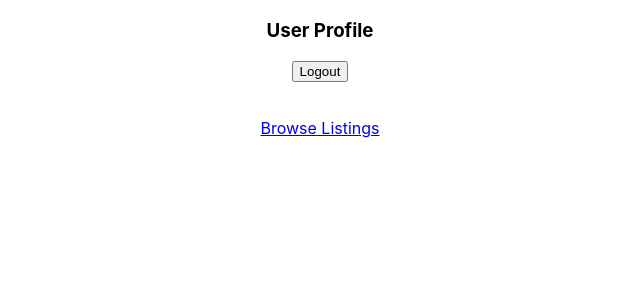
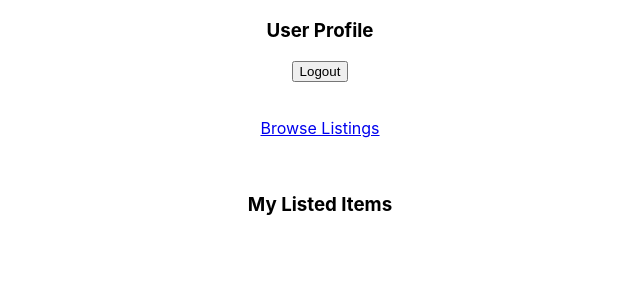
Before and after one commit to BW-MyTechStuff/Frontend, a React (Create React App) app: page /user-dashboard in a window 1280 px wide. Shown: the top 300 px of the page, without its empty margins (320-960 px from the left). Built offline with nearby package versions, Linux system fonts and the light colour scheme; no server answers; sample sign-in values are in the browser's storage.

Commit message:
rendering owners listed items

```diff
--- a/src/components/UserDashboard.js
+++ b/src/components/UserDashboard.js
@@ -2,17 +2,17 @@ import React, { useState, useEffect } from "react"
 import { Link } from "react-router-dom";
 import { axiosWithAuth } from "../utils/axiosWithAuth";
 
-export default function UserDashBoard(props) {
+export default function UserDashboard(props) {
 
     const [ user, setUser] = useState([])
     const userName = localStorage.getItem("name");
 
     useEffect(() => {
-        axiosWithAuth()
+    axiosWithAuth()
         .get(`/users/user/name/${userName}`)
         .then(res => {
-            console.log(userName);
-            console.log(res.data);
+            // console.log(userName);
+            // console.log(res.data);
             setUser(res.data);
         })
         .catch(err => console.log({err}))
@@ -29,6 +29,7 @@ export default function UserDashBoard(props) {
                     <p>{user.fname} {user.lname}</p>
                     <p>{user.email}</p>
                     {/* <p>{user.userrole.userroletype}</p> */}
+                    {/* {(user.userrole.userroletype ? user.userrole.userroletype : null)} */}
                 </div>
                 <button className='logout' onClick={props.logout}>Logout</button>
             </div>
@@ -38,6 +39,18 @@ export default function UserDashBoard(props) {
                     <p>Browse Listings</p>
                 </Link>
             </div>
+            <br />
+            <div className="listing-container">
+                {/* <div className="currently-renting">
+                    not sure if this is possible rn
+                </div> */}
+                <div className="owner-listings">
+                    <h3>My Listed Items</h3>
+                    <Link to="my-listing-item-view">
+                        {(user.items ? user.items.map(item => {return item.itemname}) : null)}
+                    </Link>
+                </div>
+            </div>
         </>
     )
 }
```
